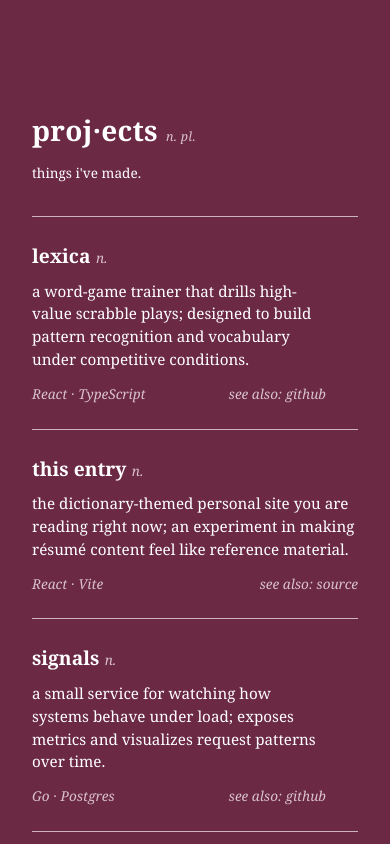
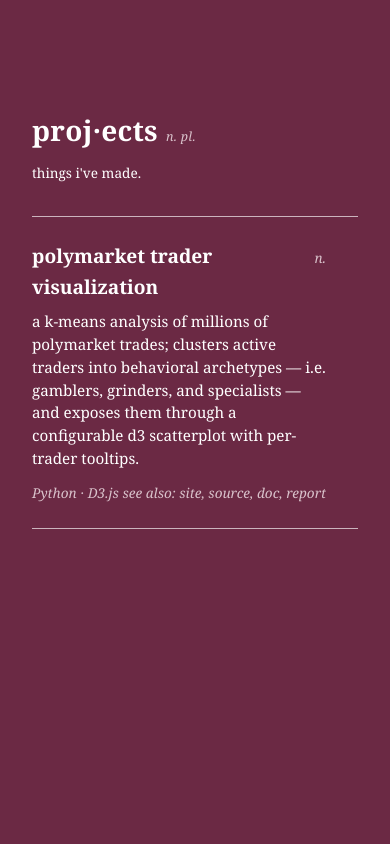
Before and after one commit to VirtualMe64/my-site, a React (Vite) app: page / in a window 390 px wide. Shown: the part 1844-2688 px from the top of the page. After the commit the page ends 2437 px from the top, so only its background shows below. Built offline with nearby package versions, Linux system fonts and the light colour scheme; a web font is replaced by a local one.

Commit message:
add polymarket project + mobile polish

```diff
--- a/src/components/sections/Projects.jsx
+++ b/src/components/sections/Projects.jsx
@@ -3,29 +3,17 @@
 
 const projects = [
   {
-    name: 'lexica',
+    name: 'polymarket trader visualization',
     pos: 'n.',
-    def: 'a word-game trainer that drills high-value scrabble plays; designed to build pattern recognition and vocabulary under competitive conditions.',
-    stack: 'React · TypeScript',
-    href: 'https://github.com/VirtualMe64',
-    cite: 'github',
-  },
-  {
-    name: 'this entry',
-    pos: 'n.',
-    def: 'the dictionary-themed personal site you are reading right now; an experiment in making résumé content feel like reference material.',
-    stack: 'React · Vite',
-    href: 'https://github.com/VirtualMe64/my-site',
-    cite: 'source',
-  },
-  {
-    name: 'signals',
-    pos: 'n.',
-    def: 'a small service for watching how systems behave under load; exposes metrics and visualizes request patterns over time.',
-    stack: 'Go · Postgres',
-    href: 'https://github.com/VirtualMe64',
-    cite: 'github',
-  },
+    def: 'a k-means analysis of millions of polymarket trades; clusters active traders into behavioral archetypes — i.e. gamblers, grinders, and specialists — and exposes them through a configurable d3 scatterplot with per-trader tooltips.',
+    stack: 'Python · D3.js',
+    links: [
+      { label: 'site', href: 'https://virtualme64.github.io/polymarket-trader-analysis/viz/' },
+      { label: 'source', href: 'https://github.com/VirtualMe64/polymarket-trader-analysis' },
+      { label: 'doc', href: 'https://github.com/VirtualMe64/polymarket-trader-analysis/blob/main/DOC/team010poster.pdf' },
+      { label: 'report', href: 'https://github.com/VirtualMe64/polymarket-trader-analysis/blob/main/DOC/report.pdf'}
+    ],
+  }
 ]
 
 const rows = []
@@ -51,9 +39,15 @@
                   <p className={styles.def}>{project.def}</p>
                   <footer className={styles.cardFoot}>
                     <span className={styles.stack}>{project.stack}</span>
-                    <a className={styles.seeAlso} href={project.href} target="_blank" rel="noreferrer">
-                      see also: {project.cite}
-                    </a>
+                    <span className={styles.seeAlso}>
+                      see also:{' '}
+                      {project.links.map((link, i) => (
+                        <span key={link.label}>
+                          <a href={link.href} target="_blank" rel="noreferrer">{link.label}</a>
+                          {i < project.links.length - 1 && ', '}
+                        </span>
+                      ))}
+                    </span>
                   </footer>
                 </article>
               ))}
--- a/src/components/sections/Projects.module.css
+++ b/src/components/sections/Projects.module.css
@@ -85,10 +85,15 @@
   font-size: 0.85rem;
   font-style: italic;
   color: var(--color-text-muted);
+  text-align: right;
+}
+
+.seeAlso a {
+  color: var(--color-text-muted);
   transition: color 0.2s ease;
 }
 
-.seeAlso:hover {
+.seeAlso a:hover {
   color: var(--color-text);
   text-decoration: underline;
   text-decoration-style: dotted;
```
